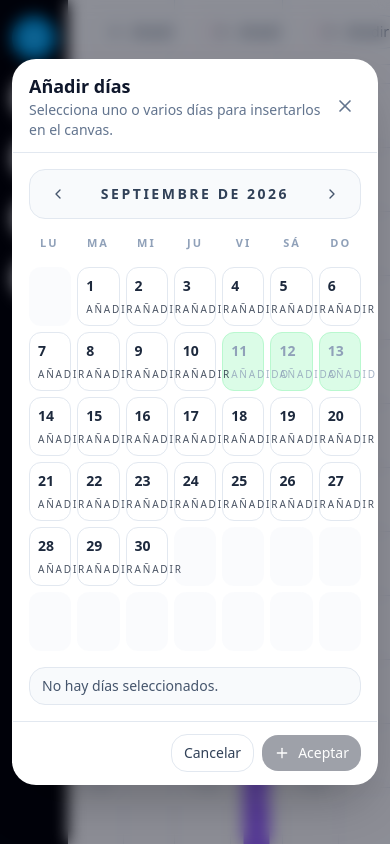
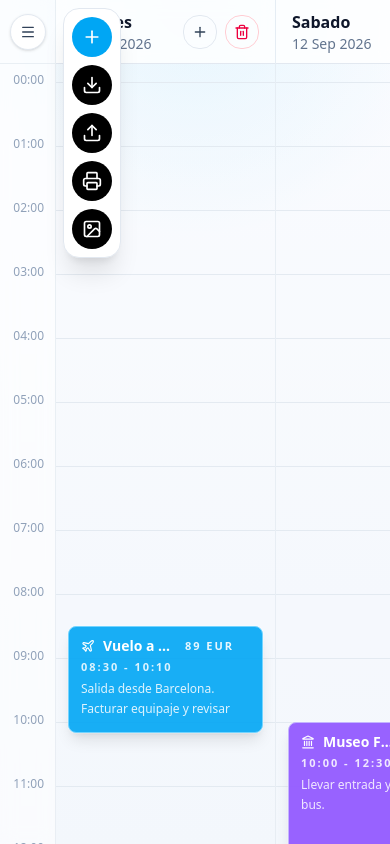
Before and after one commit to KenfuQnK/trip-planner, a React (Vite) app: page / in a window 390 px wide. Both pictures are taken after a click on the button 34 px from the left and 38 px from the top of the page. Built offline with nearby package versions, Linux system fonts and the light colour scheme.

Commit message:
App responsive

```diff
--- a/src/App.jsx
+++ b/src/App.jsx
@@ -2,14 +2,12 @@ import React, { useCallback, useEffect, useMemo, useRef, useState } from "react"
 import { toPng } from "html-to-image";
 import "./App.css";
 
-// Components
 import { AddDaysModal } from "./components/AddDaysModal.jsx";
 import { DayColumn } from "./components/DayColumn.jsx";
 import { EventModal } from "./components/EventModal.jsx";
 import { FallbackPanel } from "./components/FallbackPanel.jsx";
+import { MobileHoursColumn } from "./components/MobileHoursColumn.jsx";
 import { SideMenu } from "./components/SideMenu.jsx";
-
-// Utils
 import {
   COMPACT_DAY_LIMIT,
   DAY_MIN_WIDTH,
@@ -17,7 +15,7 @@ import {
   STORAGE_VERSION,
 } from "./utils/constants.js";
 import { normalizeImportedDays } from "./utils/date-utils.js";
-import { buildEvent, normalizeImportedEvents, runSelfChecks } from "./utils/event-utils.js";
+import { normalizeImportedEvents, runSelfChecks } from "./utils/event-utils.js";
 import {
   tryDownloadBlob,
   tryOpenFilePicker,
@@ -25,6 +23,8 @@ import {
 import { loadStoredPlanner, saveToStorage } from "./utils/storage.js";
 
 runSelfChecks();
+
+const MOBILE_MEDIA_QUERY = "(max-width: 767px)";
 
 function App() {
   const initialState = useMemo(() => loadStoredPlanner(), []);
@@ -36,6 +36,7 @@ function App() {
   const [isExportingImage, setIsExportingImage] = useState(false);
   const [fallbackData, setFallbackData] = useState(null);
   const [isAddDaysOpen, setIsAddDaysOpen] = useState(false);
+  const [isMobile, setIsMobile] = useState(() => (typeof window !== "undefined" ? window.matchMedia(MOBILE_MEDIA_QUERY).matches : false));
   const scrollRef = useRef(null);
   const panState = useRef(null);
   const importInputRef = useRef(null);
@@ -73,6 +74,17 @@ function App() {
       window.removeEventListener("beforeprint", enableCaptureMode);
       window.removeEventListener("afterprint", disableCaptureMode);
     };
+  }, []);
+
+  useEffect(() => {
+    if (typeof window === "undefined") return undefined;
+
+    const mediaQuery = window.matchMedia(MOBILE_MEDIA_QUERY);
+    const handleChange = (event) => setIsMobile(event.matches);
+    setIsMobile(mediaQuery.matches);
+    mediaQuery.addEventListener("change", handleChange);
+
+    return () => mediaQuery.removeEventListener("change", handleChange);
   }, []);
 
   const createEvent = (event, openAfterCreate = false) => {
@@ -121,6 +133,7 @@ function App() {
 
   const compactMode = days.length <= COMPACT_DAY_LIMIT;
   const gridMinWidth = compactMode ? 0 : days.length * DAY_MIN_WIDTH;
+  const mobileGridMinWidth = days.length * 220;
 
   const handleMiddleMouseDown = (event) => {
     if (event.button !== 1 || !scrollRef.current) return;
@@ -206,7 +219,10 @@ function App() {
           height: `${targetHeight}px`,
           overflow: "visible",
         },
-        filter: (node) => !node.classList?.contains("print:hidden"),
+        filter: (node) => {
+          if (node.classList?.contains("export-include")) return true;
+          return !node.classList?.contains("print:hidden");
+        },
       });
 
       const response = await fetch(dataUrl);
@@ -226,16 +242,30 @@ function App() {
   }, [isExportingImage]);
 
   return (
-    <div className="h-screen overflow-hidden bg-[radíal-gradient(circle_at_top,_rgba(56,189,248,0.14),_transparent_28%),linear-gradient(180deg,_#f9fbff_0%,_#eff4fb_100%)] text-slate-900 print:bg-white">
-      <div className="flex h-full print:block">
-        <SideMenu onExportImage={handleExportImage} onExport={handleExport} onImportClick={handleImportClick} onPrint={handlePrint} onAddDays={() => setIsAddDaysOpen(true)} isBusy={isExportingImage} />
-        <input ref={importInputRef} type="file" accept="application/json,.json" className="hidden" onChange={handleImportFile} />
-        <div ref={scrollRef} className={`${isPanning ? "cursor-grabbing" : "cursor-default"} h-full flex-1 overflow-auto print:overflow-visible`}>
-          <div className="grid print:min-w-0" style={{ gridTemplateColumns: `repeat(${days.length}, minmax(0, 1fr))`, minWidth: gridMinWidth || undefined }}>
-            {days.map((day) => <DayColumn key={day.key} day={day} events={groupedEvents[day.key] || []} onCreateEvent={createEvent} onOpenEvent={setEditingEvent} onUpdateEvent={updateEvent} isPanning={isPanning} onMiddleMouseDown={handleMiddleMouseDown} onDeleteDay={deleteDay} canDeleteDay={days.length > 1} compactMode={compactMode} isCaptureMode={isCaptureMode} />)}
+    <div className="h-screen overflow-hidden bg-[radial-gradient(circle_at_top,_rgba(56,189,248,0.14),_transparent_28%),linear-gradient(180deg,_#f9fbff_0%,_#eff4fb_100%)] text-slate-900 print:bg-white">
+      <input ref={importInputRef} type="file" accept="application/json,.json" className="hidden" onChange={handleImportFile} />
+
+      {isMobile ? (
+        <div className="flex h-full print:block">
+          <div ref={scrollRef} className={`${isPanning ? "cursor-grabbing" : "cursor-default"} flex-1 overflow-auto print:overflow-visible`}>
+            <div className="flex min-h-full min-w-max items-start print:min-w-0">
+              <MobileHoursColumn onExportImage={handleExportImage} onExport={handleExport} onImportClick={handleImportClick} onPrint={handlePrint} onAddDays={() => setIsAddDaysOpen(true)} isBusy={isExportingImage} />
+              <div className="grid" style={{ gridTemplateColumns: `repeat(${days.length}, minmax(220px, 1fr))`, minWidth: mobileGridMinWidth }}>
+                {days.map((day) => <DayColumn key={day.key} day={day} events={groupedEvents[day.key] || []} onCreateEvent={createEvent} onOpenEvent={setEditingEvent} onUpdateEvent={updateEvent} isPanning={isPanning} onMiddleMouseDown={handleMiddleMouseDown} onDeleteDay={deleteDay} canDeleteDay={days.length > 1} compactMode={true} isCaptureMode={isCaptureMode} showHeader={true} showHourGutter={false} enableEventDrag={false} />)}
+              </div>
+            </div>
           </div>
         </div>
-      </div>
+      ) : (
+        <div className="flex h-full print:block">
+          <SideMenu onExportImage={handleExportImage} onExport={handleExport} onImportClick={handleImportClick} onPrint={handlePrint} onAddDays={() => setIsAddDaysOpen(true)} isBusy={isExportingImage} />
+          <div ref={scrollRef} className={`${isPanning ? "cursor-grabbing" : "cursor-default"} min-h-0 flex-1 overflow-auto print:overflow-visible`}>
+            <div className="grid print:min-w-0" style={{ gridTemplateColumns: `repeat(${days.length}, minmax(0, 1fr))`, minWidth: gridMinWidth || undefined }}>
+              {days.map((day) => <DayColumn key={day.key} day={day} events={groupedEvents[day.key] || []} onCreateEvent={createEvent} onOpenEvent={setEditingEvent} onUpdateEvent={updateEvent} isPanning={isPanning} onMiddleMouseDown={handleMiddleMouseDown} onDeleteDay={deleteDay} canDeleteDay={days.length > 1} compactMode={compactMode} isCaptureMode={isCaptureMode} enableEventDrag={true} />)}
+            </div>
+          </div>
+        </div>
+      )}
 
       {editingEvent ? <EventModal event={editingEvent} onClose={() => setEditingEvent(null)} onSave={saveEvent} onDelete={deleteEvent} /> : null}
       {isAddDaysOpen ? <AddDaysModal existingDayKeys={days.map((day) => day.key)} initialMonthKey={days[0]?.key} onClose={() => setIsAddDaysOpen(false)} onAccept={addDays} /> : null}
--- a/src/components/DayColumn.jsx
+++ b/src/components/DayColumn.jsx
@@ -13,7 +13,22 @@ import {
 import { clamp, getIconComponent, minutesToTime, minutesToY, yToMinutes } from "../utils/index.js";
 import { buildEvent } from "../utils/event-utils.js";
 
-export function DayColumn({ day, events, onCreateEvent, onOpenEvent, onUpdateEvent, isPanning, onMiddleMouseDown, onDeleteDay, canDeleteDay, compactMode, isCaptureMode }) {
+export function DayColumn({
+  day,
+  events,
+  onCreateEvent,
+  onOpenEvent,
+  onUpdateEvent,
+  isPanning,
+  onMiddleMouseDown,
+  onDeleteDay,
+  canDeleteDay,
+  compactMode,
+  isCaptureMode,
+  showHeader = true,
+  showHourGutter = true,
+  enableEventDrag = true,
+}) {
   const contentRef = useRef(null);
   const dragState = useRef(null);
   const selectionState = useRef(null);
@@ -87,6 +102,7 @@ export function DayColumn({ day, events, onCreateEvent, onOpenEvent, onUpdateEve
   };
 
   const startDragMove = (e, item) => {
+    if (!enableEventDrag) return;
     e.stopPropagation();
     if (e.button !== 0) return;
     dragState.current = { type: "move", id: item.id, offset: getPointerContentY(e.clientY) - minutesToY(item.start), duration: item.end - item.start };
@@ -95,6 +111,7 @@ export function DayColumn({ day, events, onCreateEvent, onOpenEvent, onUpdateEve
   };
 
   const startResize = (e, item, edge) => {
+    if (!enableEventDrag) return;
     e.stopPropagation();
     if (e.button !== 0) return;
     dragState.current = { type: edge, id: item.id, originalStart: item.start, originalEnd: item.end };
@@ -104,16 +121,18 @@ export function DayColumn({ day, events, onCreateEvent, onOpenEvent, onUpdateEve
 
   return (
     <div className="relative flex-1 border-r border-slate-200/70 bg-white/28 last:border-r-0 print:bg-white/100" style={{ minWidth: compactMode ? 0 : 320 }}>
-      <DayHeader day={day} onCreateEvent={onCreateEvent} onDeleteDay={onDeleteDay} canDeleteDay={canDeleteDay} isCaptureMode={isCaptureMode} />
+      {showHeader ? <DayHeader day={day} onCreateEvent={onCreateEvent} onDeleteDay={onDeleteDay} canDeleteDay={canDeleteDay} isCaptureMode={isCaptureMode} /> : <div aria-hidden="true" className="h-14 border-b border-slate-200/70 bg-white/40 print:hidden" />}
       <div ref={contentRef} className={`relative ${isPanning ? "cursor-grabbing" : "cursor-default"} print:cursor-default`} onPointerDown={beginSelection} onMouseDown={onMiddleMouseDown} onContextMenu={(event) => event.preventDefault()} style={{ height: CANVAS_TOP_PADDING + (HOUR_END - HOUR_START) * HOUR_HEIGHT }}>
+        {showHourGutter ? (
           <div className="absolute inset-y-0 left-0 select-none border-r border-slate-200/60" style={{ width: GUTTER_WIDTH }}>
             {Array.from({ length: HOUR_END - HOUR_START + 1 }).map((_, index) => {
               const hour = HOUR_START + index;
               return <div key={hour} className="relative select-none text-right text-xs text-slate-400" style={{ height: HOUR_HEIGHT, marginTop: index === 0 ? CANVAS_TOP_PADDING : 0 }}><span className="absolute right-2 -top-2.5 select-none px-1">{String(hour).padStart(2, "0")}:00</span></div>;
             })}
           </div>
+        ) : null}
 
-        <div className="absolute inset-y-0 right-0 overflow-hidden" style={{ left: GUTTER_WIDTH }}>
+        <div className={`absolute inset-y-0 right-0 overflow-hidden ${showHourGutter ? "left-[56px]" : "left-0"}`}>
           {Array.from({ length: HOUR_END - HOUR_START }).map((_, index) => <div key={index} className="absolute inset-x-0 border-t border-slate-200/90" style={{ top: CANVAS_TOP_PADDING + index * HOUR_HEIGHT }} />)}
 
           {selectionPreview ? <><div className="pointer-events-none absolute left-3 right-3 rounded-lg border-2 border-dashed border-sky-500 bg-sky-300/35 shadow-[0_0_0_1px_rgba(255,255,255,0.35)] print:hidden" style={{ top: selectionPreview.top, height: selectionPreview.height }} /><div className="pointer-events-none absolute left-5 rounded-full bg-sky-600 px-2 py-1 text-[10px] font-semibold uppercase tracking-[0.18em] text-white shadow-lg print:hidden" style={{ top: Math.max(6, selectionPreview.top + 6) }}>{minutesToTime(selectionPreview.startMinutes)} - {minutesToTime(selectionPreview.endMinutes)}</div></> : null}
@@ -124,10 +143,10 @@ export function DayColumn({ day, events, onCreateEvent, onOpenEvent, onUpdateEve
             const palette = PALETTES[item.colorIndex % PALETTES.length];
             const Icon = getIconComponent(item.icon);
             return (
-              <div key={item.id} data-event-card="true" className={`group absolute left-3 right-3 cursor-pointer select-none rounded-lg border ${palette.accent} ${palette.card} text-white shadow-lg ring-1 ring-white/20 transition hover:scale-[1.01] print:hover:scale-100 ${item.end - item.start < 31 ? "px-3 py-1.5" : "px-3 py-2.5"}`} style={{ top, height }} onDoubleClick={() => onOpenEvent(item)} onPointerDown={(e) => startDragMove(e, item)} onMouseDown={onMiddleMouseDown}>
+              <div key={item.id} data-event-card="true" className={`group absolute left-3 right-3 cursor-pointer select-none rounded-lg border ${palette.accent} ${palette.card} text-white shadow-lg ring-1 ring-white/20 transition hover:scale-[1.01] print:hover:scale-100 ${item.end - item.start < 31 ? "px-3 py-1.5" : "px-3 py-2.5"}`} style={{ top, height }} onDoubleClick={() => onOpenEvent(item)} onPointerDown={enableEventDrag ? (e) => startDragMove(e, item) : undefined} onMouseDown={onMiddleMouseDown}>
                 <button className="absolute inset-0 rounded-lg select-none" onClick={(e) => { e.stopPropagation(); onOpenEvent(item); }} aria-label={`Abrir ${item.title}`} />
-                <div className="absolute left-4 right-4 top-0.5 h-1.5 cursor-ns-resize rounded-full bg-white/30 opacity-0 transition group-hover:opacity-100 print:hidden" onPointerDown={(e) => startResize(e, item, "resize-start")} onMouseDown={onMiddleMouseDown} />
-                <div className="absolute bottom-0.5 left-4 right-4 h-1.5 cursor-ns-resize rounded-full bg-white/30 opacity-0 transition group-hover:opacity-100 print:hidden" onPointerDown={(e) => startResize(e, item, "resize-end")} onMouseDown={onMiddleMouseDown} />
+                {enableEventDrag ? <div className="absolute left-4 right-4 top-0.5 h-1.5 cursor-ns-resize rounded-full bg-white/30 opacity-0 transition group-hover:opacity-100 print:hidden" onPointerDown={(e) => startResize(e, item, "resize-start")} onMouseDown={onMiddleMouseDown} /> : null}
+                {enableEventDrag ? <div className="absolute bottom-0.5 left-4 right-4 h-1.5 cursor-ns-resize rounded-full bg-white/30 opacity-0 transition group-hover:opacity-100 print:hidden" onPointerDown={(e) => startResize(e, item, "resize-end")} onMouseDown={onMiddleMouseDown} /> : null}
                 <div className="relative z-10 flex h-full flex-col gap-1 overflow-hidden pr-4 select-none">
                   <div className="flex items-center gap-2 text-sm font-semibold leading-tight md:text-[15px]"><Icon className="h-3.5 w-3.5 shrink-0" /><span className="truncate">{item.title}</span>{item.price ? <span className="ml-auto inline-flex shrink-0 items-center gap-1 text-[11px] font-semibold uppercase tracking-[0.18em] text-white/90">{item.price} EUR{item.pricePerPerson ? <User className="h-3 w-3" /> : null}</span> : null}</div>
                   <div className="flex items-center gap-2 text-[11px] font-semibold uppercase tracking-[0.18em] text-white/85"><span>{minutesToTime(item.start)} - {minutesToTime(item.end)}</span></div>
--- a/src/components/DayHeader.jsx
+++ b/src/components/DayHeader.jsx
@@ -4,15 +4,15 @@ import { buildEvent } from "../utils/event-utils.js";
 
 export function DayHeader({ day, onCreateEvent, onDeleteDay, canDeleteDay, isCaptureMode }) {
   return (
-    <div className={`planner-day-header border-b border-slate-200 px-4 py-2.5 print:bg-white ${isCaptureMode ? "relative bg-white" : "sticky top-0 z-20 bg-white/80 backdrop-blur"}`}>
+    <div className={`planner-day-header border-b border-slate-200 px-4 h-16 pt-2.5 print:bg-white ${isCaptureMode ? "relative bg-white" : "sticky top-0 z-20 bg-white/80 backdrop-blur"}`}>
       <div className="flex items-center justify-between gap-3">
         <div className="min-w-0">
           <div className="truncate text-base font-semibold text-slate-900">{day.label}</div>
           <div className="truncate text-sm text-slate-500">{day.dateLabel}</div>
         </div>
         <div className="flex items-center gap-2 print:hidden">
-          <button onClick={() => onCreateEvent(buildEvent(day.key, 9 * 60, 10 * 60), true)} className="cursor-pointer inline-flex items-center gap-2 rounded-2xl border border-slate-200 px-2.5 py-1.5 text-sm font-medium text-slate-700 transition hover:border-slate-400 hover:bg-slate-50"><Plus className="h-4 w-4" /> Añadir</button>
-          <button onClick={() => onDeleteDay(day)} disabled={!canDeleteDay} title={canDeleteDay ? "Eliminar día" : "Debe quedar al menos un día"} className="cursor-pointer line-flex items-center justify-center rounded-2xl border border-rose-200 p-2 text-rose-600 transition hover:bg-rose-50 disabled:cursor-not-allowed disabled:opacity-40"><Trash2 className="h-4 w-4" /></button>
+          <button onClick={() => onCreateEvent(buildEvent(day.key, 9 * 60, 10 * 60), true)} className="cursor-pointer inline-flex items-center gap-2 rounded-2xl border border-slate-200 p-2 text-sm font-medium text-slate-700 transition hover:border-slate-400 hover:bg-slate-50"><Plus className="h-4 w-4" /></button>
+          <button onClick={() => onDeleteDay(day)} disabled={!canDeleteDay} title={canDeleteDay ? "Eliminar día" : "Debe quedar al menos un día"} className="cursor-pointer inline-flex items-center justify-center rounded-2xl border border-rose-200 p-2 text-rose-600 transition hover:bg-rose-50 disabled:cursor-not-allowed disabled:opacity-40"><Trash2 className="h-4 w-4" /></button>
         </div>
       </div>
     </div>
--- /dev/null
+++ b/src/components/MobileHoursColumn.jsx
@@ -0,0 +1,69 @@
+import React, { useEffect, useRef, useState } from "react";
+import {
+  Download,
+  ImageIcon as ImageIconLucide,
+  Menu,
+  Plus,
+  Printer,
+  Upload,
+} from "lucide-react";
+import {
+  CANVAS_TOP_PADDING,
+  GUTTER_WIDTH,
+  HOUR_END,
+  HOUR_HEIGHT,
+  HOUR_START,
+} from "../utils/constants.js";
+
+export function MobileHoursColumn({ onExportImage, onExport, onImportClick, onPrint, onAddDays, isBusy }) {
+  const [isMenuOpen, setIsMenuOpen] = useState(false);
+  const menuRef = useRef(null);
+
+  useEffect(() => {
+    if (!isMenuOpen) return undefined;
+
+    const handlePointerDown = (event) => {
+      if (!menuRef.current?.contains(event.target)) {
+        setIsMenuOpen(false);
+      }
+    };
+
+    window.addEventListener("pointerdown", handlePointerDown);
+    return () => window.removeEventListener("pointerdown", handlePointerDown);
+  }, [isMenuOpen]);
+
+  const handleAction = (action) => {
+    action();
+    setIsMenuOpen(false);
+  };
+
+  return (
+    <div className="export-include relative z-40 w-14 shrink-0 border-r border-slate-200/70 bg-white/65 backdrop-blur print:hidden">
+      <div ref={menuRef} className="relative z-40 flex h-16 items-center justify-center border-b border-slate-200/70">
+        <button onClick={() => setIsMenuOpen((prev) => !prev)} aria-label="Abrir menú" className="cursor-pointer inline-flex h-9 w-9 items-center justify-center rounded-full border border-slate-200 bg-white text-slate-700 shadow-sm transition hover:border-slate-300 hover:bg-slate-50">
+          <Menu className="h-4 w-4" />
+        </button>
+        {isMenuOpen ? (
+          <div className="absolute left-full top-2 z-50 ml-2 flex flex-col gap-2 rounded-2xl border border-slate-200 bg-white p-2 shadow-xl">
+            <button onClick={() => handleAction(onAddDays)} title="Añadir días" className="cursor-pointer flex h-10 w-10 items-center justify-center rounded-full bg-sky-500 text-white transition hover:scale-105 disabled:opacity-50" disabled={isBusy}><Plus className="h-5 w-5" /></button>
+            <button onClick={() => handleAction(onImportClick)} title="Importar" className="cursor-pointer flex h-10 w-10 items-center justify-center rounded-full bg-black text-white transition hover:scale-105 disabled:opacity-50" disabled={isBusy}><Download className="h-5 w-5" /></button>
+            <button onClick={() => handleAction(onExport)} title="Exportar" className="cursor-pointer flex h-10 w-10 items-center justify-center rounded-full bg-black text-white transition hover:scale-105 disabled:opacity-50" disabled={isBusy}><Upload className="h-5 w-5" /></button>
+            <button onClick={() => handleAction(onPrint)} title="Imprimir" className="cursor-pointer flex h-10 w-10 items-center justify-center rounded-full bg-black text-white transition hover:scale-105 disabled:opacity-50" disabled={isBusy}><Printer className="h-5 w-5" /></button>
+            <button onClick={() => handleAction(onExportImage)} title="Guardar PNG" className="cursor-pointer flex h-10 w-10 items-center justify-center rounded-full bg-black text-white transition hover:scale-105 disabled:opacity-50" disabled={isBusy}><ImageIconLucide className="h-5 w-5" /></button>
+          </div>
+        ) : null}
+      </div>
+
+      <div className="relative" style={{ height: CANVAS_TOP_PADDING + (HOUR_END - HOUR_START) * HOUR_HEIGHT }}>
+        {Array.from({ length: HOUR_END - HOUR_START + 1 }).map((_, index) => {
+          const hour = HOUR_START + index;
+          return (
+            <div key={hour} className="relative select-none text-right text-xs text-slate-400" style={{ height: HOUR_HEIGHT, marginTop: index === 0 ? CANVAS_TOP_PADDING : 0, width: GUTTER_WIDTH }}>
+              <span className="absolute right-2 -top-2.5 select-none px-1">{String(hour).padStart(2, "0")}:00</span>
+            </div>
+          );
+        })}
+      </div>
+    </div>
+  );
+}
--- a/src/components/SideMenu.jsx
+++ b/src/components/SideMenu.jsx
@@ -9,7 +9,7 @@ import {
 
 export function SideMenu({ onExportImage, onExport, onImportClick, onPrint, onAddDays, isBusy }) {
   return (
-    <div className="flex w-[68px] shrink-0 flex-col items-center gap-4 bg-black px-3 py-4 print:hidden">
+    <div className="hidden w-[68px] shrink-0 flex-col items-center gap-4 bg-black px-3 py-4 print:hidden md:flex">
       <button onClick={onAddDays} title="Añadir días" className="cursor-pointer flex h-11 w-11 items-center justify-center rounded-full bg-sky-500 text-white transition hover:scale-105 disabled:opacity-50" disabled={isBusy}><Plus className="h-5 w-5" /></button>
       <button onClick={onImportClick} title="Importar" className="cursor-pointer flex h-11 w-11 items-center justify-center rounded-full bg-white text-black transition hover:scale-105 disabled:opacity-50" disabled={isBusy}><Download className="h-5 w-5" /></button>
       <button onClick={onExport} title="Exportar" className="cursor-pointer flex h-11 w-11 items-center justify-center rounded-full bg-white text-black transition hover:scale-105 disabled:opacity-50" disabled={isBusy}><Upload className="h-5 w-5" /></button>
```
Lines whose indentation alone changed are shown as unchanged.
